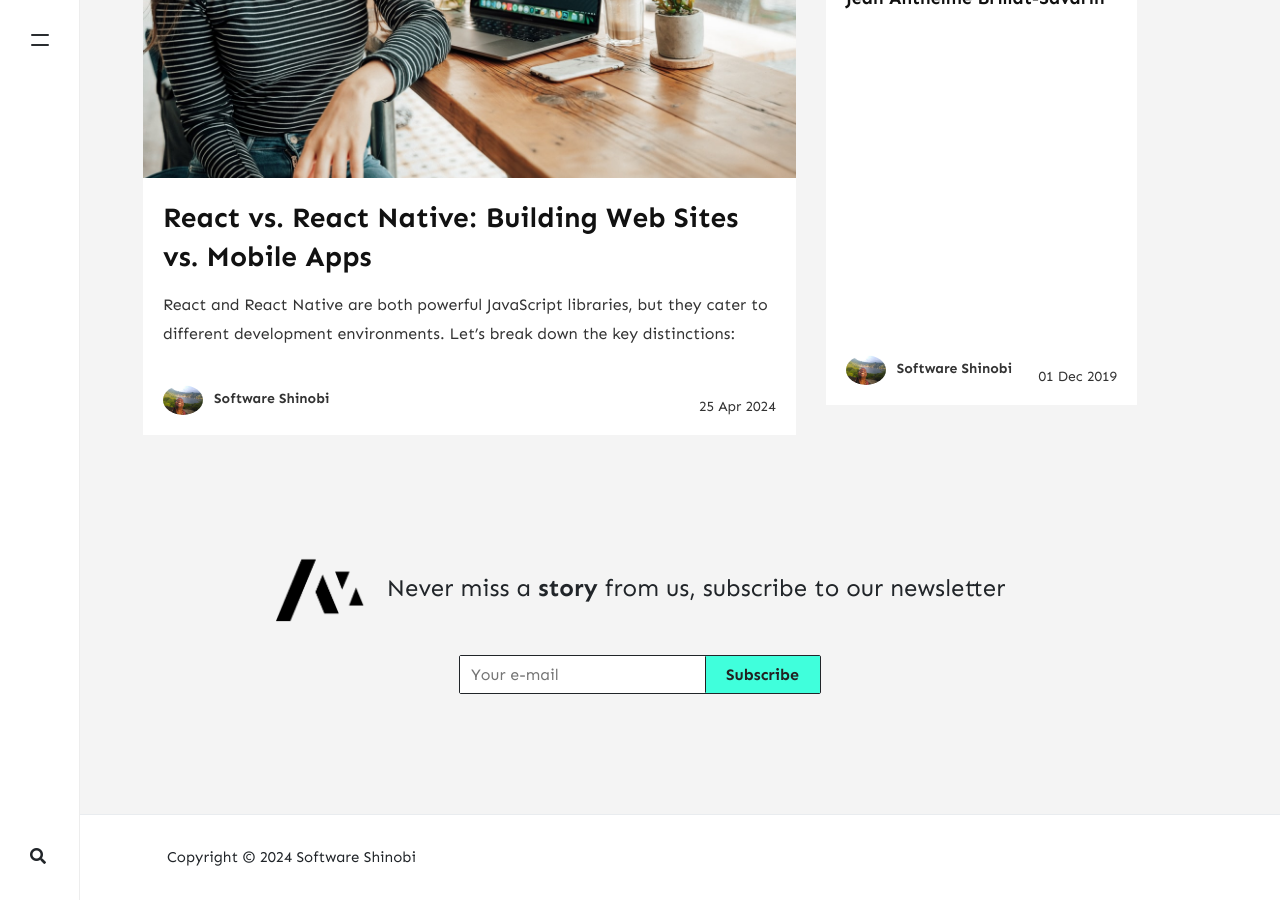
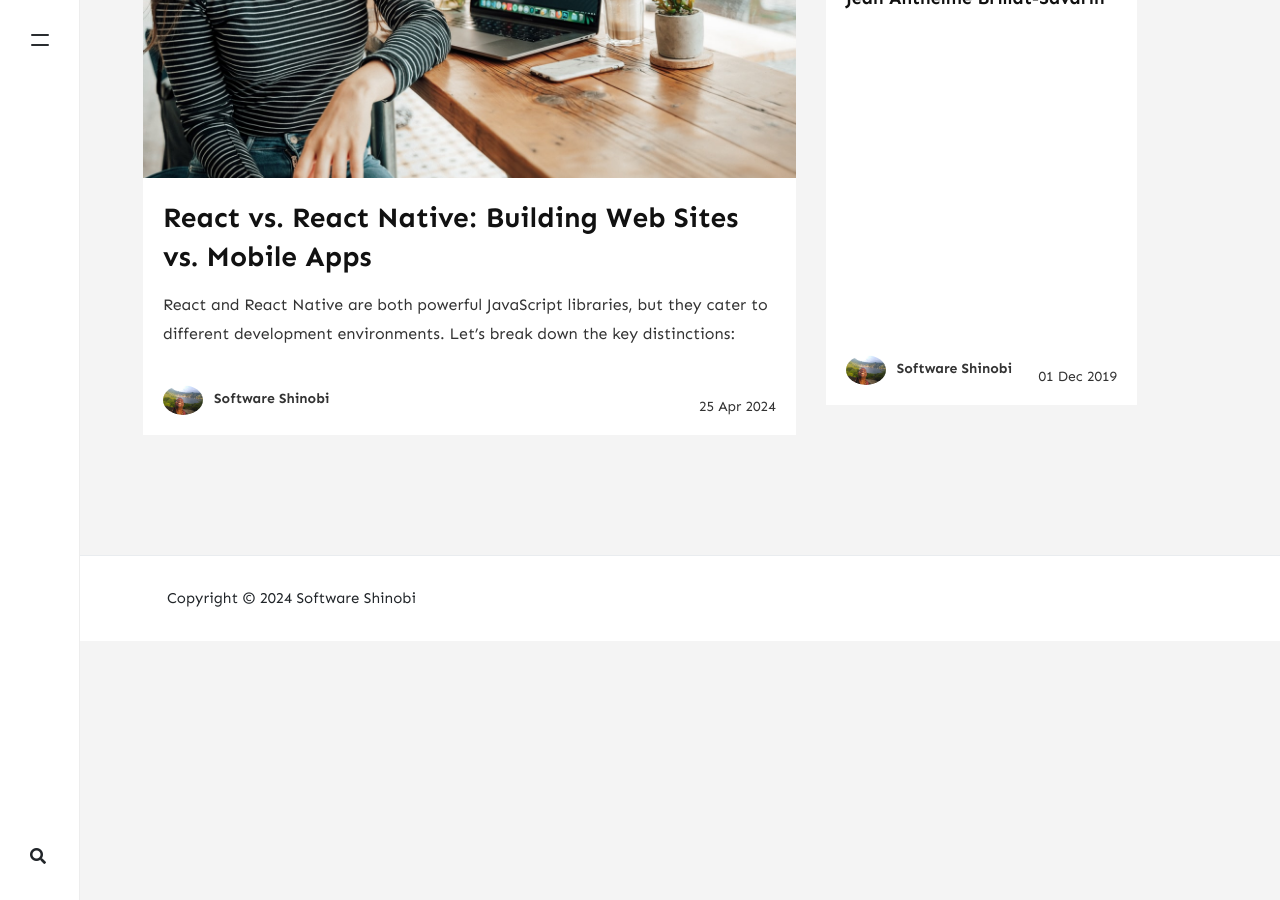
Before and after one commit to TafariKachingwe/christophercatchings.com, a Jekyll site: the page built from index.html, in a window 1280 px wide and 900 px high, scrolled down 688 px. Built offline with Jekyll 4.4.1, drawn with Linux system fonts in a browser that asks for light colours; nearby versions of some CDN libraries; the list of posts is cut into pages by our own code; comment, search, counter and statistics services are not loaded; after the commit the page ends 1329 px from its top, so only the background shows below that.

Commit message:
automated terminal push

```diff
--- a/_layouts/default.html
+++ b/_layouts/default.html
@@ -90,20 +89,6 @@
     <div class="main-content">
         {{ content }}
     </div>
-
-    {% if site.mailchimp-list %}
-    <!-- Newsletter
-    ================================================== -->
-    <div class="newsletter text-center">
-        <span class="h4"><img src="{{ site.baseurl }}/{{ site.logo }}" class="newsletter-logo" alt="{{site.title}}"> &nbsp; Never miss a <b>story</b> from us, subscribe to our newsletter</span>
-        <form action="{{site.mailchimp-list}}" method="post" name="mc-embedded-subscribe-form" class="wj-contact-form validate" target="_blank" novalidate>
-            <div class="mc-field-group d-inline-flex">
-            <input type="email" placeholder="Your e-mail" name="EMAIL" class="required email" id="mce-EMAIL" autocomplete="on" required>
-            <input type="submit" value="Subscribe" name="subscribe" class="heart">
-            </div>
-        </form>
-    </div>
-    {% endif %}
 
 </div>
 
```
Also changed, not shown: other parts of _layouts/default.html (+1 -2 lines).
